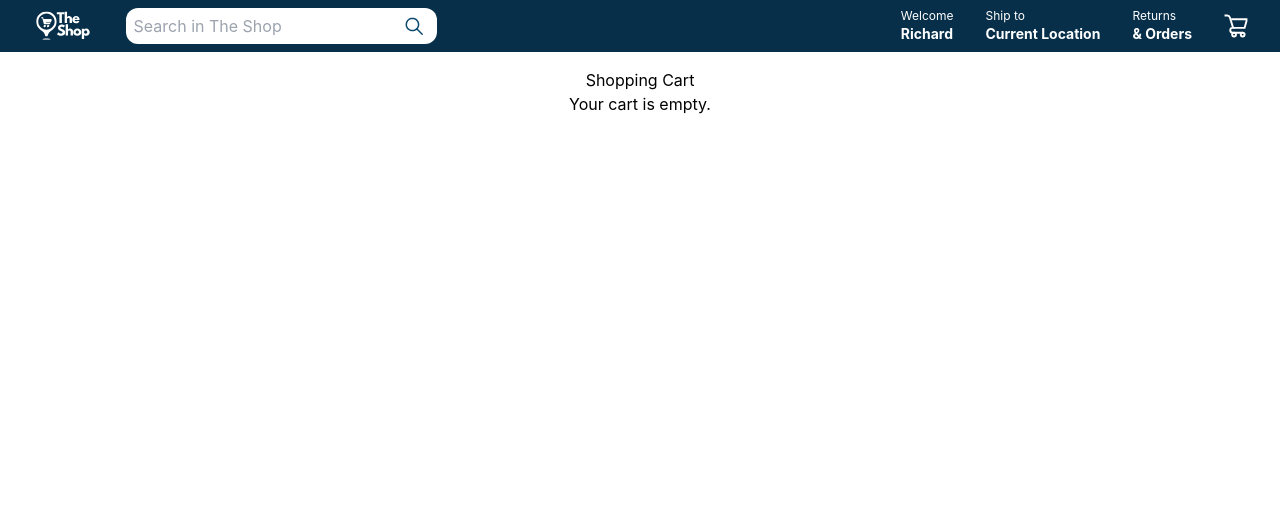
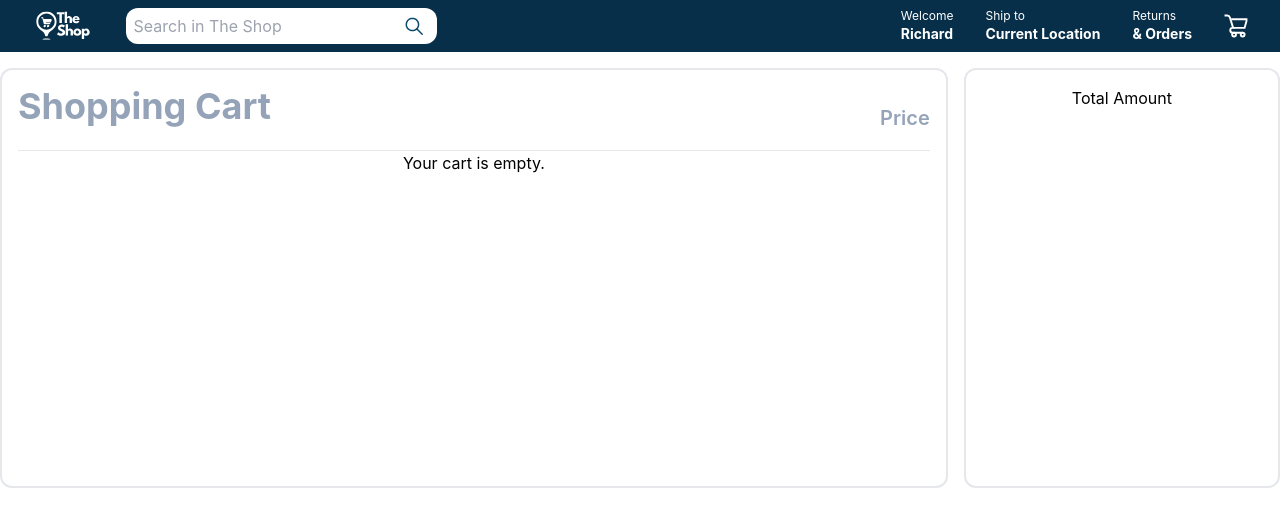
Before and after one commit to RichardS2496/TheShop, a React (Vite) app: page /cart in a window 1280 px wide. Shown: the top 526 px of the page. Built offline with nearby package versions, Linux system fonts and the light colour scheme.

Commit message:
shopping cart styles added

```diff
--- a/src/components/CartContext.jsx
+++ b/src/components/CartContext.jsx
@@ -43,7 +43,6 @@ export const CartProvider = ({ children }) => {
   };
 
   const cartQuanty = cartItems.reduce((total, item) => {
-    // Verificar que item.quantity es un número
     const quantity = typeof item.quantity === "number" ? item.quantity : 0;
     return total + quantity;
   }, 0);
--- a/src/pages/ShoppingCart.jsx
+++ b/src/pages/ShoppingCart.jsx
@@ -1,25 +1,56 @@
+import { Link } from "react-router-dom";
 import useCart from "../components/useCart";
+import "../styles/cartShopping.css";
 
 export function ShoppingCart() {
   const { cartItems } = useCart();
 
   return (
-    <div>
-      <h2>Shopping Cart</h2>
+    <section className="cart-container">
+      <div className="items-list-container w-3/4 ">
+        <div className="flex flex-row items-center justify-between">
+          <h2 className="text-left text-4xl font-bold text-slate-400 mb-6">
+            Shopping Cart
+          </h2>
+          <h4 className="text-right text-xl font-semibold text-slate-400">
+            Price
+          </h4>
+        </div>
+
+        <hr></hr>
+
         {cartItems.length === 0 ? (
           <p>Your cart is empty.</p>
         ) : (
-        <ul>
+          <ul className="my-8 flex flex-col gap-4">
             {cartItems.map((item) => (
-            <li key={item.id}>
-              <img src={item.image} alt={item.title} width="50" />
-              <div>{item.title}</div>
-              <div>€ {item.price}</div>
-              <div>Quantity: {item.quantity}</div>
-            </li>
+              <Link
+                className="p-4 flex flex-row items-start justify-between rounded-xl"
+                key={item.id}
+                to={`/products/${item.id}`}
+              >
+                <div className=" flex flex-row gap-4 items-center w-5/6">
+                  <div className="w-1/5 h-32">
+                    <img
+                      src={item.image}
+                      alt={item.title}
+                      className="w-full h-full object-contain"
+                    />
+                  </div>
+                  <div className="w-4/5 px-4 flex flex-col self-start text-start">
+                    <h2 className="text-lg">{item.title} </h2>
+                    <h3>Qty: {item.quantity}</h3>
+                  </div>
+                </div>
+                <div className="flex flex-col items-end w-1/6">
+                  <h4 className=" text-xl font-semibold">{item.price} €</h4>
+                </div>
+              </Link>
             ))}
           </ul>
         )}
       </div>
+      <div className="price-div w-1/4">Total Amount</div>
+    </section>
   );
 }
--- /dev/null
+++ b/src/styles/cartShopping.css
@@ -0,0 +1,11 @@
+.cart-container {
+  @apply max-w-[1366px] mx-auto flex flex-row gap-4;
+}
+
+.items-list-container {
+  @apply border-2 rounded-xl p-4;
+}
+
+.price-div {
+  @apply rounded-xl border-2  min-h-[420px] p-4;
+}
```
Lines whose indentation alone changed are shown as unchanged.
